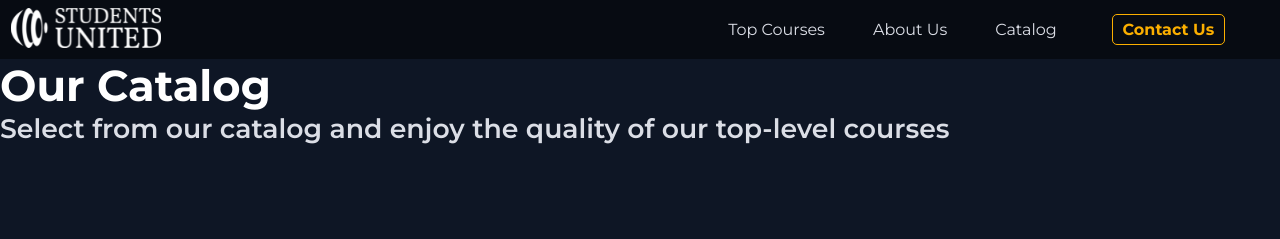
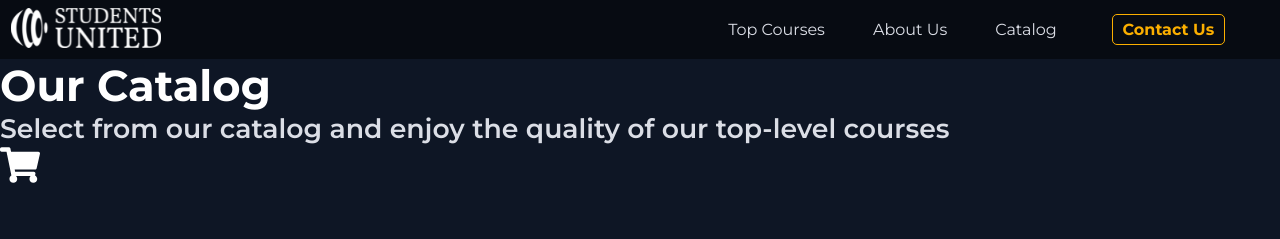
Before and after one commit to Afca25/Students-United, a React (Create React App) app: page /catalog in a window 1280 px wide. Shown: the top 239 px of the page. Built offline with nearby package versions, Linux system fonts and the light colour scheme.

Commit message:
cart icon added

```diff
--- a/src/Components/Catalog.jsx
+++ b/src/Components/Catalog.jsx
@@ -1,4 +1,6 @@
 import React from 'react';
+import { IconContext } from "react-icons";
+import { FaShoppingCart  } from "react-icons/fa";
 
 function Catalog() {
   return (
@@ -7,6 +9,11 @@ function Catalog() {
         <h1>Our Catalog</h1>
         <h2>Select from our catalog and enjoy the quality of our top-level courses</h2>
       </header>
+      <IconContext.Provider value={{style: { fontSize: '40px', color: '#fff'}}}>
+        <section>
+        <FaShoppingCart />
+        </section>
+      </IconContext.Provider>
 
     </div>
   );
```
